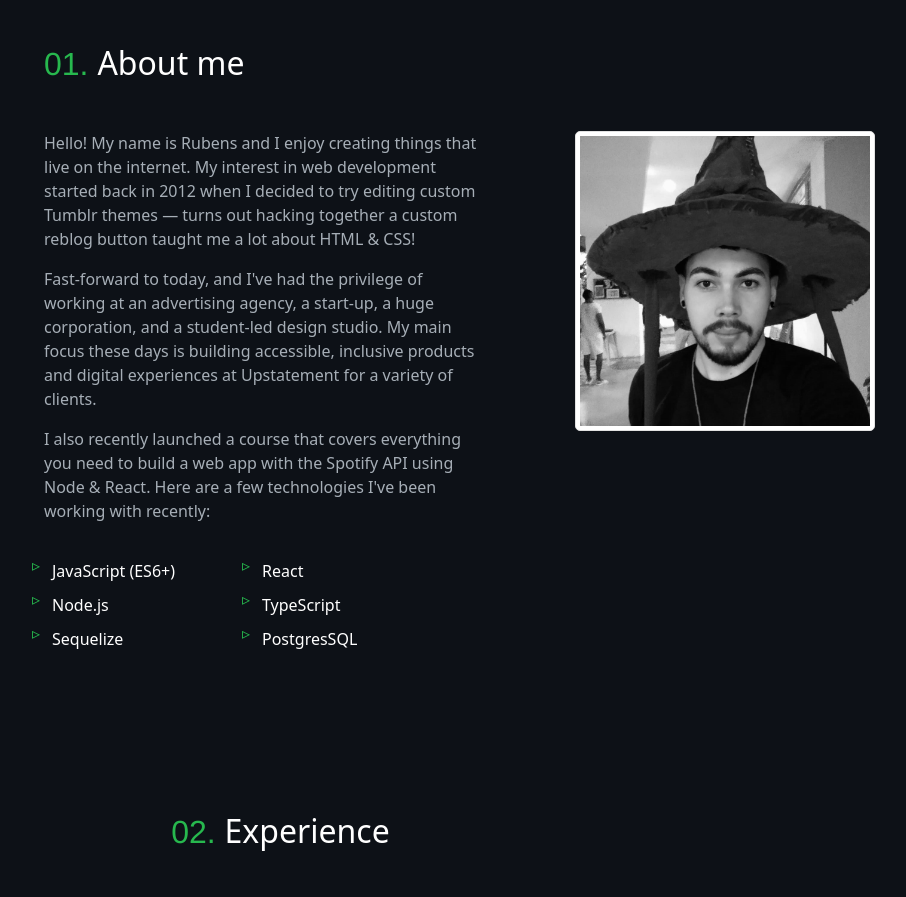
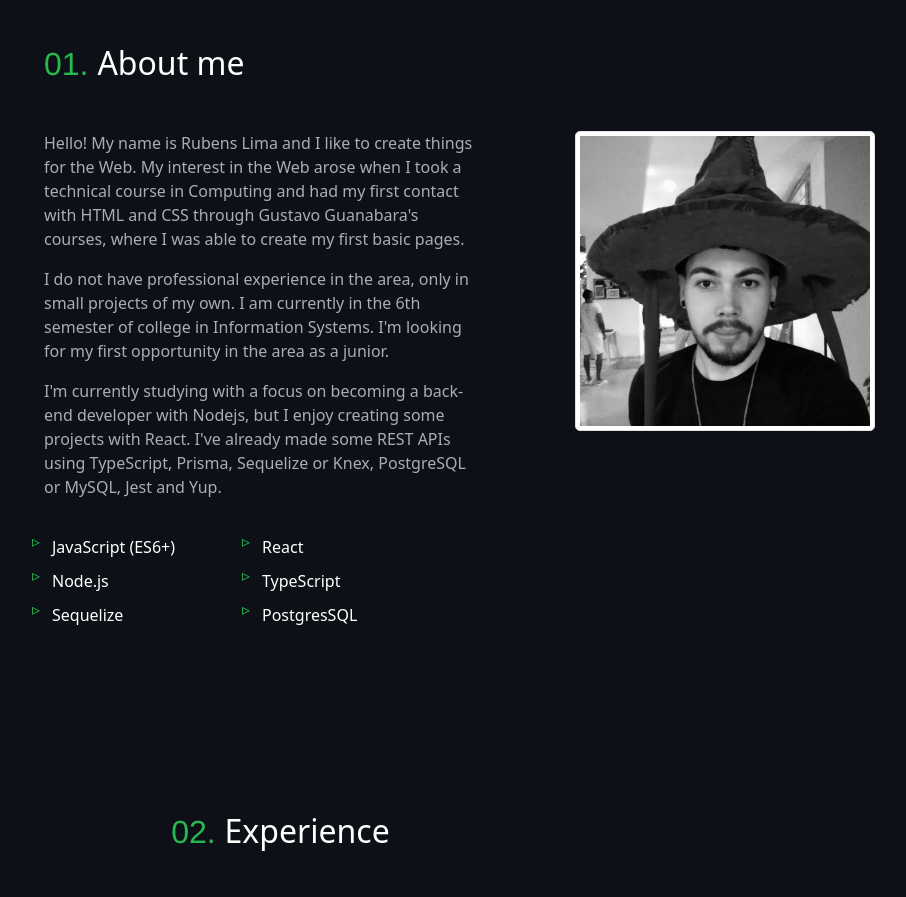
Before and after one commit to RubensLFerreira/portfolio, a React (Vite) app: page / in a window 1280 px wide. Shown: the part 860-1757 px from the top of the page, without its empty margins (146-1052 px from the left). Built offline with nearby package versions, Linux system fonts and the light colour scheme.

Commit message:
Finisher all

```diff
--- a/src/pages/About/index.jsx
+++ b/src/pages/About/index.jsx
@@ -4,42 +4,40 @@ import './about.css';
 
 const About = () => {
   return (
-    <div className="section-about" id='about'>
-      <h2 className='title-about'>
-        <span className='span-about'>01. </span>About me
+    <div className="section-about" id="about">
+      <h2 className="title-about">
+        <span className="span-about">01. </span>About me
       </h2>
       <div className="row">
         <div className="col">
-          <p className='p-about'>
-            Hello! My name is Rubens and I enjoy creating things that live on
-            the internet. My interest in web development started back in 2012
-            when I decided to try editing custom Tumblr themes — turns out
-            hacking together a custom reblog button taught me a lot about HTML &
-            CSS!
+          <p className="p-about">
+            Hello! My name is Rubens Lima and I like to create things for the
+            Web. My interest in the Web arose when I took a technical course in
+            Computing and had my first contact with HTML and CSS through Gustavo
+            Guanabara's courses, where I was able to create my first basic
+            pages.
           </p>
-
-          <p className='p-about'>
-            Fast-forward to today, and I've had the privilege of working at an
-            advertising agency, a start-up, a huge corporation, and a
-            student-led design studio. My main focus these days is building
-            accessible, inclusive products and digital experiences at
-            Upstatement for a variety of clients.
+          <p className="p-about">
+            I do not have professional experience in the area, only in small
+            projects of my own. I am currently in the 6th semester of college in
+            Information Systems. I'm looking for my first opportunity in the
+            area as a junior.
           </p>
-
-          <p className='p-about'>
-            I also recently launched a course that covers everything you need to
-            build a web app with the Spotify API using Node & React. Here are a
-            few technologies I've been working with recently:
+          <p className="p-about">
+            I'm currently studying with a focus on becoming a back-end developer
+            with Nodejs, but I enjoy creating some projects with React. I've
+            already made some REST APIs using TypeScript, Prisma, Sequelize or
+            Knex, PostgreSQL or MySQL, Jest and Yup.
           </p>
         </div>
         <div className="col">
           <div className="image-perfil">
-            <img src={perfil} className='img-thumbnail' alt="" />
+            <img src={perfil} className="img-thumbnail" alt="" />
           </div>
         </div>
       </div>
       <div className="row">
-        <ul className='list-about'>
+        <ul className="list-about">
           <li>JavaScript (ES6+)</li>
           <li>React</li>
           <li>Node.js</li>
--- a/src/pages/Experience/index.jsx
+++ b/src/pages/Experience/index.jsx
@@ -17,17 +17,17 @@ const Work = () => {
       </h2>
         <div className="col-3 left">
           <button className="btn-flex" onClick={() => buttonClick('button1')}>
-            Upstatement
+            Bootcamp Atlântico
           </button>
           <button className="btn-flex" onClick={() => buttonClick('button2')}>
-            Scout
+            Projects
           </button>
         </div>
 
         <div className="col right">
           {buttonAtive === 'button1' && (
             <div>
-              <h2>Engineer @ Upstatement</h2>
+              <h2>Atlântico Academy Bootcamp</h2>
               <p className='p-experience'>
                 Write modern, performant, maintainable code for a diverse array
                 of client and internal projects
@@ -46,7 +46,7 @@ const Work = () => {
           )}
           {buttonAtive === 'button2' && (
             <div>
-              <h2>Studio Developer @ Scout</h2>
+              <h2>Own and academic projects</h2>
               <p className='p-experience'>
                 Worked with a team of three designers to build a marketing
                 website and e-commerce platform for blistabloc, an ambitious
```
